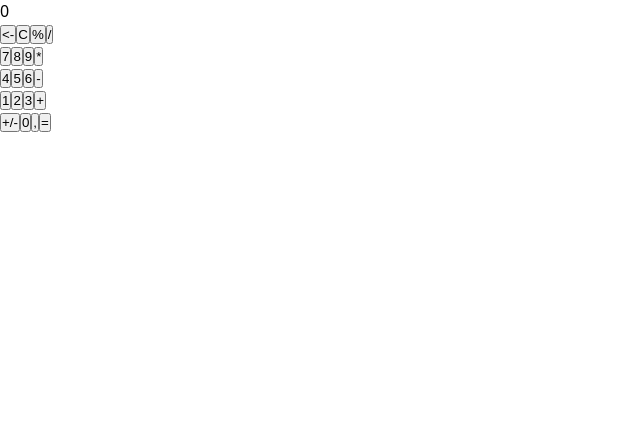
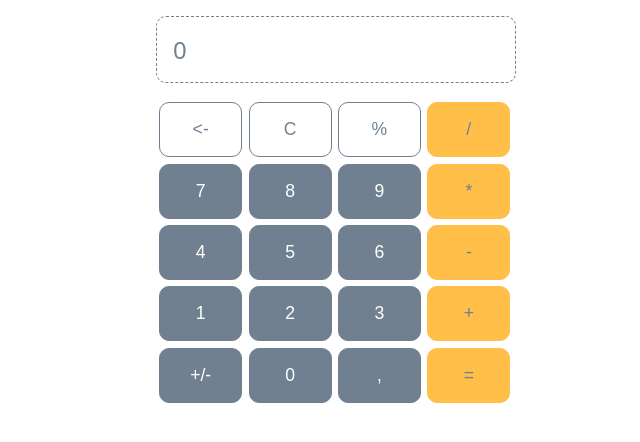
Before and after one commit to andrea-pugliatti/js-training, a React (Vite) app: page /calculator in a window 1280 px wide. Shown: the top 442 px of the page, without its empty margins (0-640 px from the left). Built offline with nearby package versions, Linux system fonts and the light colour scheme.

Commit message:
Add styles to calculator

```diff
--- a/src/index.css
+++ b/src/index.css
@@ -8,6 +8,47 @@ body {
 	font-family: system-ui, Avenir, Helvetica, Arial, sans-serif;
 }
 
-.display {
-	background-color: red;
+.container {
+	max-width: 1000px;
+	margin: 0 auto;
 }
+
+.calculator {
+	width: 360px;
+	margin: 1rem;
+	.calculator-display {
+		width: 100%;
+		color: slategray;
+		background-color: white;
+		border: 1px dashed slategray;
+		border-radius: 10px;
+		font-size: 1.5rem;
+		margin: 1rem 0;
+		padding: 1rem;
+	}
+
+	button {
+		padding: 1rem;
+		width: calc(360px / 4 - 7px);
+		font-size: 1.1rem;
+		margin: 0.2rem;
+		border-radius: 10px;
+		border: 1px solid slategray;
+		background-color: white;
+	}
+
+	.number-button {
+		background-color: slategray;
+		color: white;
+	}
+
+	.operation-button {
+		background-color: rgb(255, 191, 72);
+		border: 1px solid rgb(255, 191, 72);
+		color: slategray;
+	}
+
+	.action-button {
+		color: slategray;
+	}
+}
--- a/src/pages/Calculator.jsx
+++ b/src/pages/Calculator.jsx
@@ -10,7 +10,7 @@ import { useState } from "react";
 export default function Calculator() {
 	const [firstNumber, setFirstNumber] = useState(0);
 	const [operation, setOperation] = useState("");
-	const [displayedNumber, setDisplayedNumber] = useState("0");
+	const [displayedNumber, setDisplayedNumber] = useState("");
 
 	const sum = (first, second) => Number(first) + Number(second);
 	const difference = (first, second) => Number(first) - Number(second);
@@ -32,8 +32,6 @@ export default function Calculator() {
 			case "division":
 				result = division(firstNumber, displayedNumber).toFixed(4);
 				break;
-			case "percent":
-				break;
 			default:
 				break;
 		}
@@ -42,16 +40,19 @@ export default function Calculator() {
 
 	return (
 		<div className="container">
-			<div>{Number(displayedNumber)}</div>
-			<form action={handleSubmit}>
+			<form className="calculator" action={handleSubmit}>
+				<div className="calculator-display">
+					{displayedNumber.length === 0 ? "0" : displayedNumber}
+				</div>
 				<div>
 					<button
 						id="back-button"
 						name="back-button"
 						type="button"
+						className="action-button"
 						onClick={() => {
 							if (displayedNumber.length <= 1) {
-								setDisplayedNumber("0");
+								setDisplayedNumber("");
 							} else {
 								setDisplayedNumber(
 									displayedNumber.substring(0, displayedNumber.length - 1),
@@ -66,8 +67,9 @@ export default function Calculator() {
 						id="cancel-button"
 						name="cancel-button"
 						type="button"
+						className="action-button"
 						onClick={() => {
-							setDisplayedNumber("0");
+							setDisplayedNumber("");
 							setFirstNumber(0);
 						}}
 					>
@@ -78,10 +80,11 @@ export default function Calculator() {
 						id="percent-button"
 						name="percent-button"
 						type="button"
+						className="action-button"
 						onClick={() => {
-							// setFirstNumber(Number(displayedNumber));
-							// setDisplayedNumber("0");
-							// setOperation("sum");
+							setDisplayedNumber(
+								division(Number(displayedNumber), 100).toFixed(4),
+							);
 						}}
 					>
 						%
@@ -91,9 +94,10 @@ export default function Calculator() {
 						id="division-button"
 						name="division-button"
 						type="button"
+						className="operation-button"
 						onClick={() => {
 							setFirstNumber(Number(displayedNumber));
-							setDisplayedNumber("0");
+							setDisplayedNumber("");
 							setOperation("division");
 						}}
 					>
@@ -106,6 +110,7 @@ export default function Calculator() {
 						id="seven-button"
 						name="seven-button"
 						type="button"
+						className="number-button"
 						onClick={() => {
 							setDisplayedNumber(displayedNumber + 7);
 						}}
@@ -117,6 +122,7 @@ export default function Calculator() {
 						id="eight-button"
 						name="eight-button"
 						type="button"
+						className="number-button"
 						onClick={() => {
 							setDisplayedNumber(displayedNumber + 8);
 						}}
@@ -128,6 +134,7 @@ export default function Calculator() {
 						id="nine-button"
 						name="nine-button"
 						type="button"
+						className="number-button"
 						onClick={() => {
 							setDisplayedNumber(displayedNumber + 9);
 						}}
@@ -139,9 +146,10 @@ export default function Calculator() {
 						id="multiplication-button"
 						name="multiplication-button"
 						type="button"
+						className="operation-button"
 						onClick={() => {
 							setFirstNumber(Number(displayedNumber));
-							setDisplayedNumber("0");
+							setDisplayedNumber("");
 							setOperation("multiplication");
 						}}
 					>
@@ -154,6 +162,7 @@ export default function Calculator() {
 						id="four-button"
 						name="four-button"
 						type="button"
+						className="number-button"
 						onClick={() => {
 							setDisplayedNumber(displayedNumber + 4);
 						}}
@@ -164,6 +173,7 @@ export default function Calculator() {
 						id="five-button"
 						name="five-button"
 						type="button"
+						className="number-button"
 						onClick={() => {
 							setDisplayedNumber(displayedNumber + 5);
 						}}
@@ -174,6 +184,7 @@ export default function Calculator() {
 						id="six-button"
 						name="six-button"
 						type="button"
+						className="number-button"
 						onClick={() => {
 							setDisplayedNumber(displayedNumber + 6);
 						}}
@@ -185,9 +196,10 @@ export default function Calculator() {
 						id="difference-button"
 						name="difference-button"
 						type="button"
+						className="operation-button"
 						onClick={() => {
 							setFirstNumber(Number(displayedNumber));
-							setDisplayedNumber("0");
+							setDisplayedNumber("");
 							setOperation("difference");
 						}}
 					>
@@ -200,6 +212,7 @@ export default function Calculator() {
 						id="one-button"
 						name="one-button"
 						type="button"
+						className="number-button"
 						onClick={() => {
 							setDisplayedNumber(displayedNumber + 1);
 						}}
@@ -211,6 +224,7 @@ export default function Calculator() {
 						id="two-button"
 						name="two-button"
 						type="button"
+						className="number-button"
 						onClick={() => {
 							setDisplayedNumber(displayedNumber + 2);
 						}}
@@ -222,6 +236,7 @@ export default function Calculator() {
 						id="three-button"
 						name="three-button"
 						type="button"
+						className="number-button"
 						onClick={() => {
 							setDisplayedNumber(displayedNumber + 3);
 						}}
@@ -233,9 +248,10 @@ export default function Calculator() {
 						id="sum-button"
 						name="sum-button"
 						type="button"
+						className="operation-button"
 						onClick={() => {
 							setFirstNumber(Number(displayedNumber));
-							setDisplayedNumber("0");
+							setDisplayedNumber("");
 							setOperation("sum");
 						}}
 					>
@@ -248,6 +264,7 @@ export default function Calculator() {
 						id="sign-button"
 						name="sign-button"
 						type="button"
+						className="number-button"
 						onClick={() => {
 							setDisplayedNumber(displayedNumber * -1);
 						}}
@@ -259,6 +276,7 @@ export default function Calculator() {
 						id="zero-button"
 						name="zero-button"
 						type="button"
+						className="number-button"
 						onClick={() => {
 							setDisplayedNumber(displayedNumber + 0);
 						}}
@@ -270,14 +288,17 @@ export default function Calculator() {
 						id="comma-button"
 						name="comma-button"
 						type="button"
+						className="number-button"
 						onClick={() => {
-							// setDisplayedNumber(displayedNumber + ",00");
+							setDisplayedNumber(displayedNumber + ".00");
 						}}
 					>
 						{","}
 					</button>
 
-					<button type="submit">=</button>
+					<button className="operation-button" type="submit">
+						=
+					</button>
 				</div>
 			</form>
 		</div>
```
